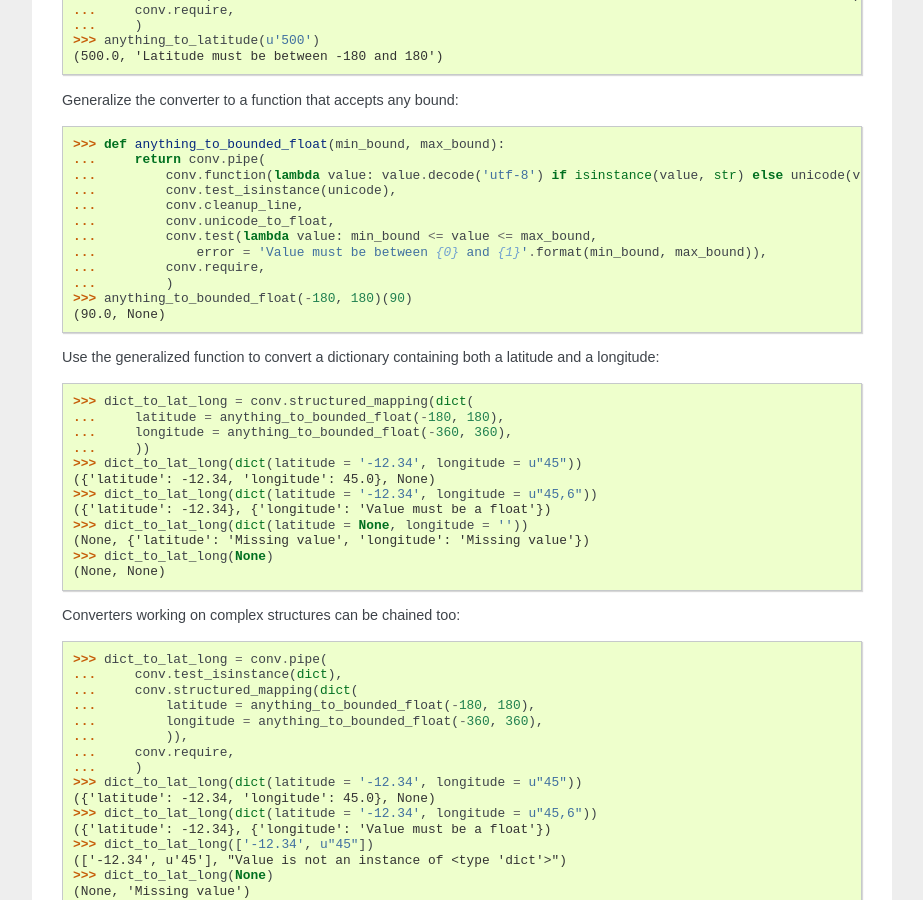
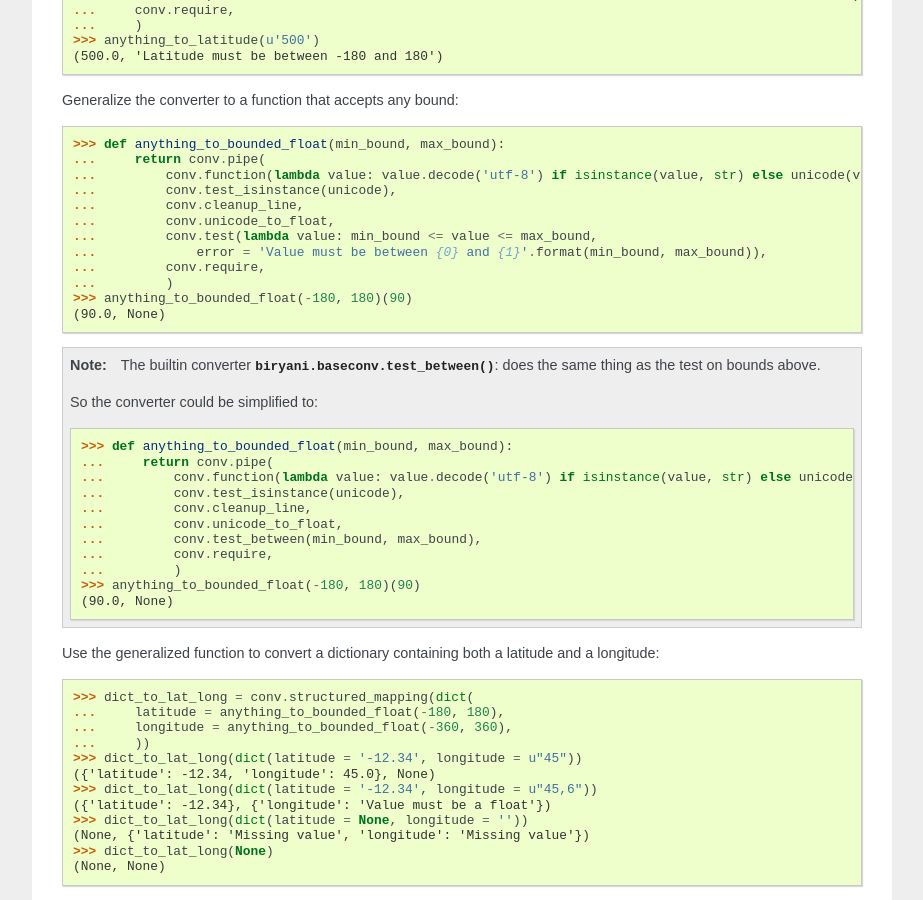
Before and after one commit to openfisca/biryani, a Sphinx documentation site: the page built from docs/source/presentation.rst, in a window 1280 px wide and 900 px high, scrolled down 2390 px. Shown: the whole window, without its empty margins (198-1121 px from the left). Built offline with Sphinx 7.4.7, drawn with Linux system fonts in a browser that asks for light colours; some of the changed text lies outside the part shown.

Commit message:
Add a simplification of a sample converter, using test_between.

```diff
--- a/docs/source/presentation.rst
+++ b/docs/source/presentation.rst
@@ -23,7 +23,7 @@ Converters usually don't test their input value::
     Traceback (most recent call last):
     AttributeError: 'int' object has no attribute 'strip'
 
-To ensure that input value is an unicode string, we need to chain several converters::
+So, to ensure that input value is an unicode string, we need to chain several converters::
 
     >>> conv.pipe(
     ...     conv.test_isinstance(unicode),
@@ -149,6 +149,23 @@ Generalize the converter to a function that accepts any bound::
     >>> anything_to_bounded_float(-180, 180)(90)
     (90.0, None)
 
+.. note:: The builtin converter :func:`biryani.baseconv.test_between`: does the same thing as the test on bounds above.
+
+   So the converter could be simplified to::
+
+        >>> def anything_to_bounded_float(min_bound, max_bound):
+        ...     return conv.pipe(
+        ...         conv.function(lambda value: value.decode('utf-8') if isinstance(value, str) else unicode(value)),
+        ...         conv.test_isinstance(unicode),
+        ...         conv.cleanup_line,
+        ...         conv.unicode_to_float,
+        ...         conv.test_between(min_bound, max_bound),
+        ...         conv.require,
+        ...         )
+        >>> anything_to_bounded_float(-180, 180)(90)
+        (90.0, None)
+
+
 Use the generalized function to convert a dictionary containing both a latitude and a longitude::
 
     >>> dict_to_lat_long = conv.structured_mapping(dict(
```
